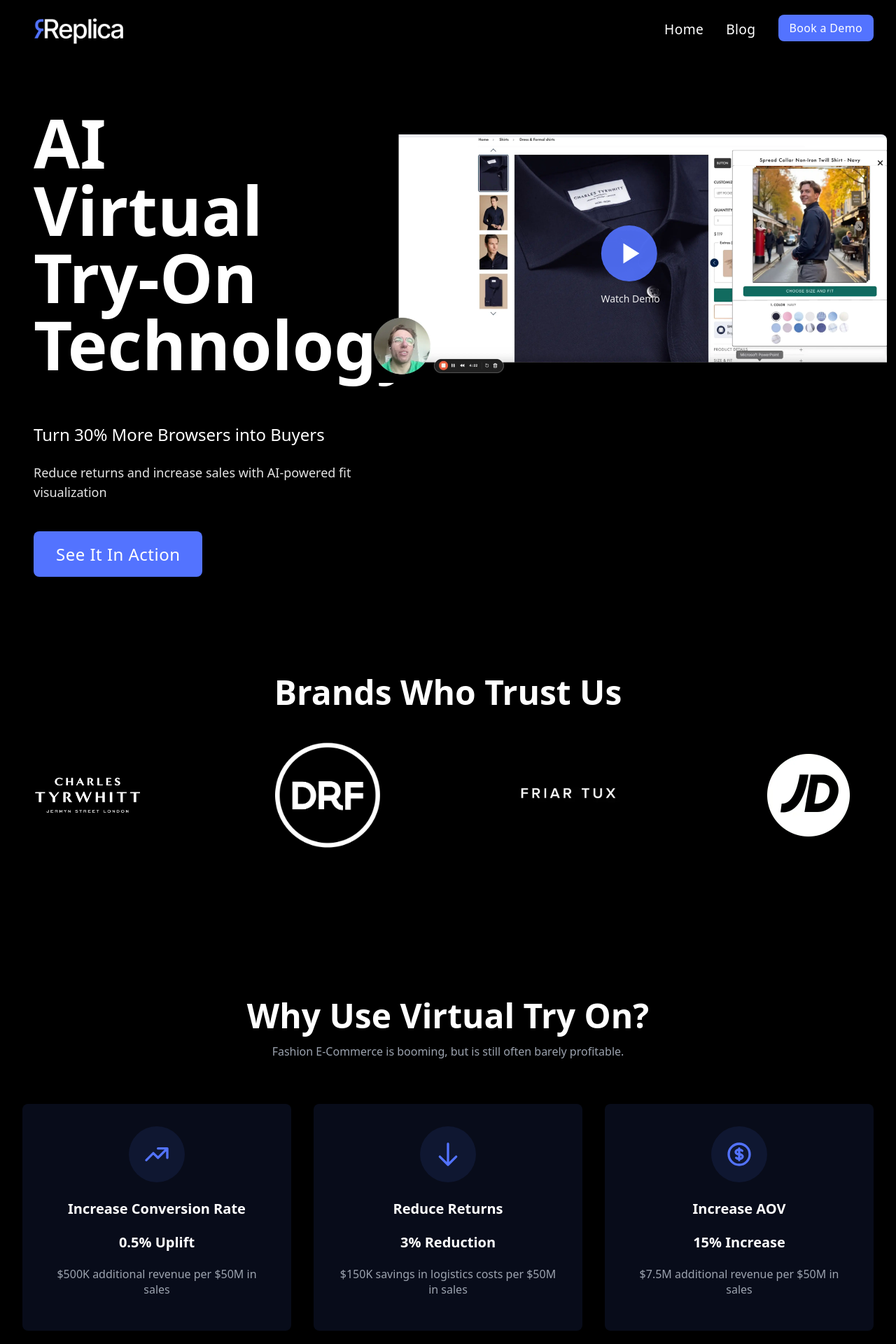
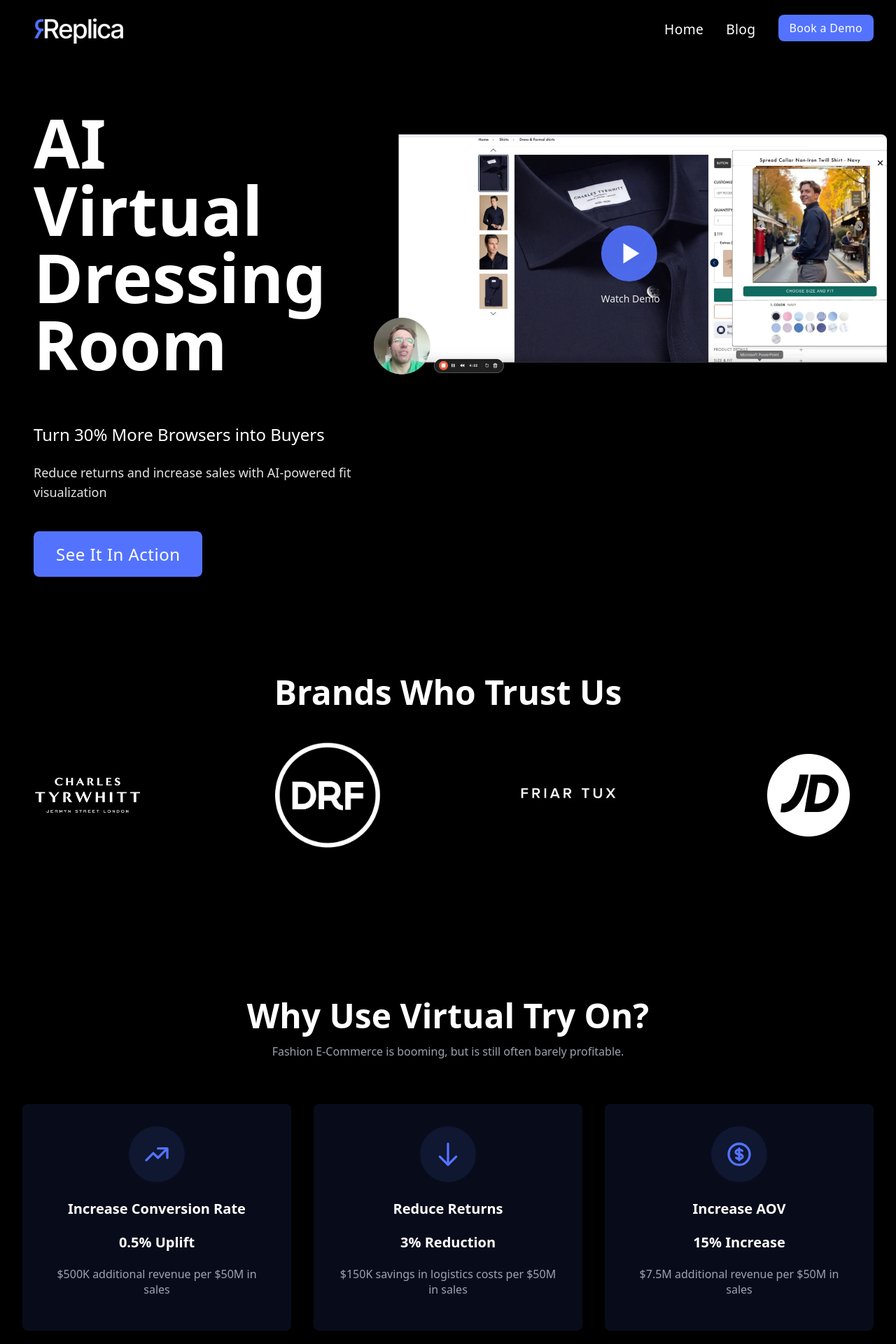
Before and after one commit to rhyshdavies/replica, a Jekyll site: the page index.html, which Jekyll copies as it is, in a window 1280 px wide. Shown: the top 1920 px of the page at 70% size. Built offline with Jekyll 4.4.1, drawn with Linux system fonts in a browser that asks for light colours.

Commit message:
updated heading

```diff
--- a/index.html
+++ b/index.html
@@ -1102,7 +1102,7 @@
         <!-- Hero Section -->
         <div class="grid grid-cols-1 lg:grid-cols-5 gap-8 p-4 lg:p-8">
             <div class="space-y-6 lg:col-span-2" style="margin-top: -20px;">
-                <h1 class="text-6xl lg:text-8xl font-bold">AI Virtual Try-On Technology</h1>
+                <h1 class="text-6xl lg:text-8xl font-bold">AI Virtual Dressing Room</h1>
                 <div style="margin-top: 24px;">
                     <p class="text-xl lg:text-2xl">Turn 30% More Browsers into Buyers</p>
                     <p class="text-lg lg:text-xl font-light" style="color: #E5E5E5; margin-top: 12px;">
```
